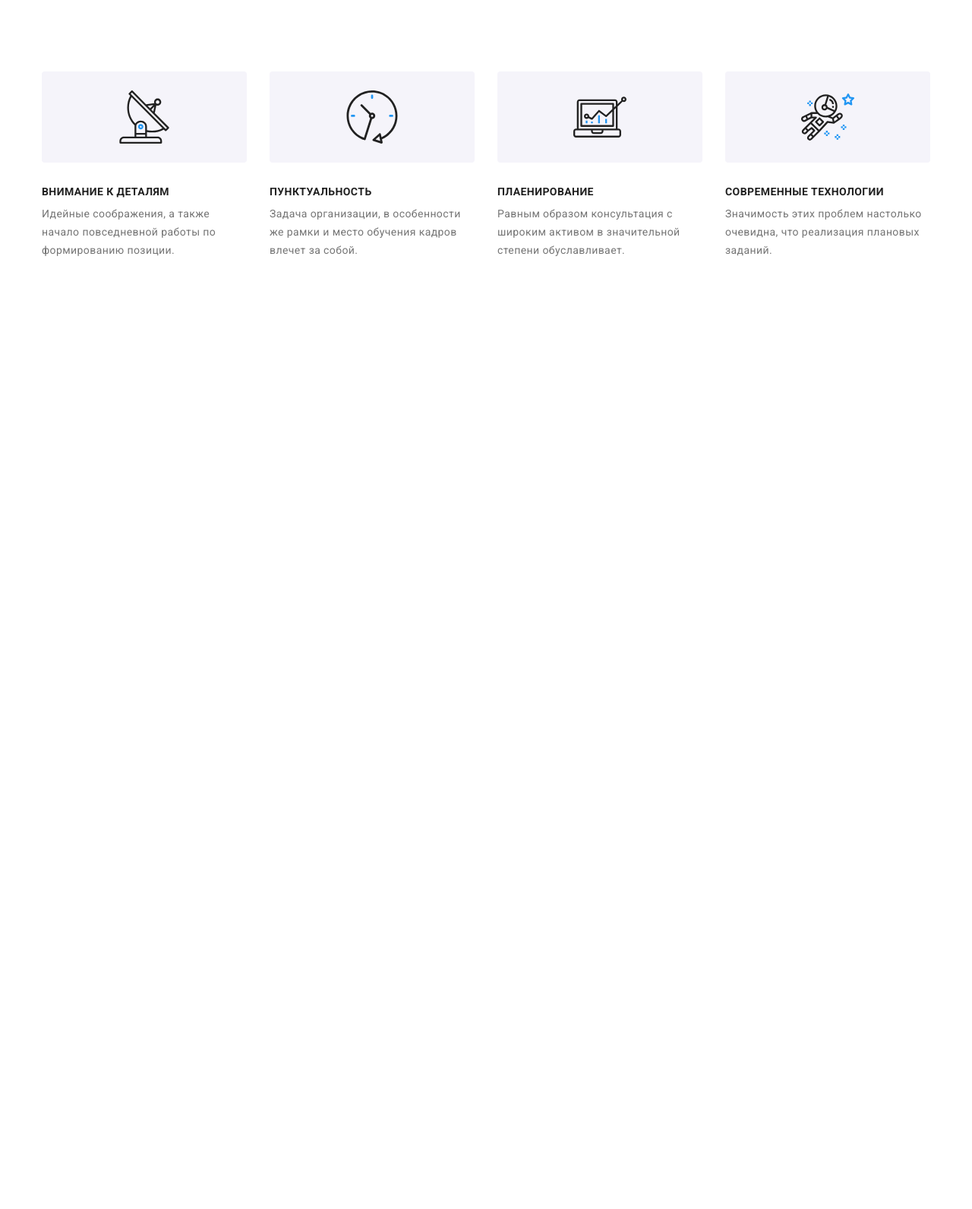
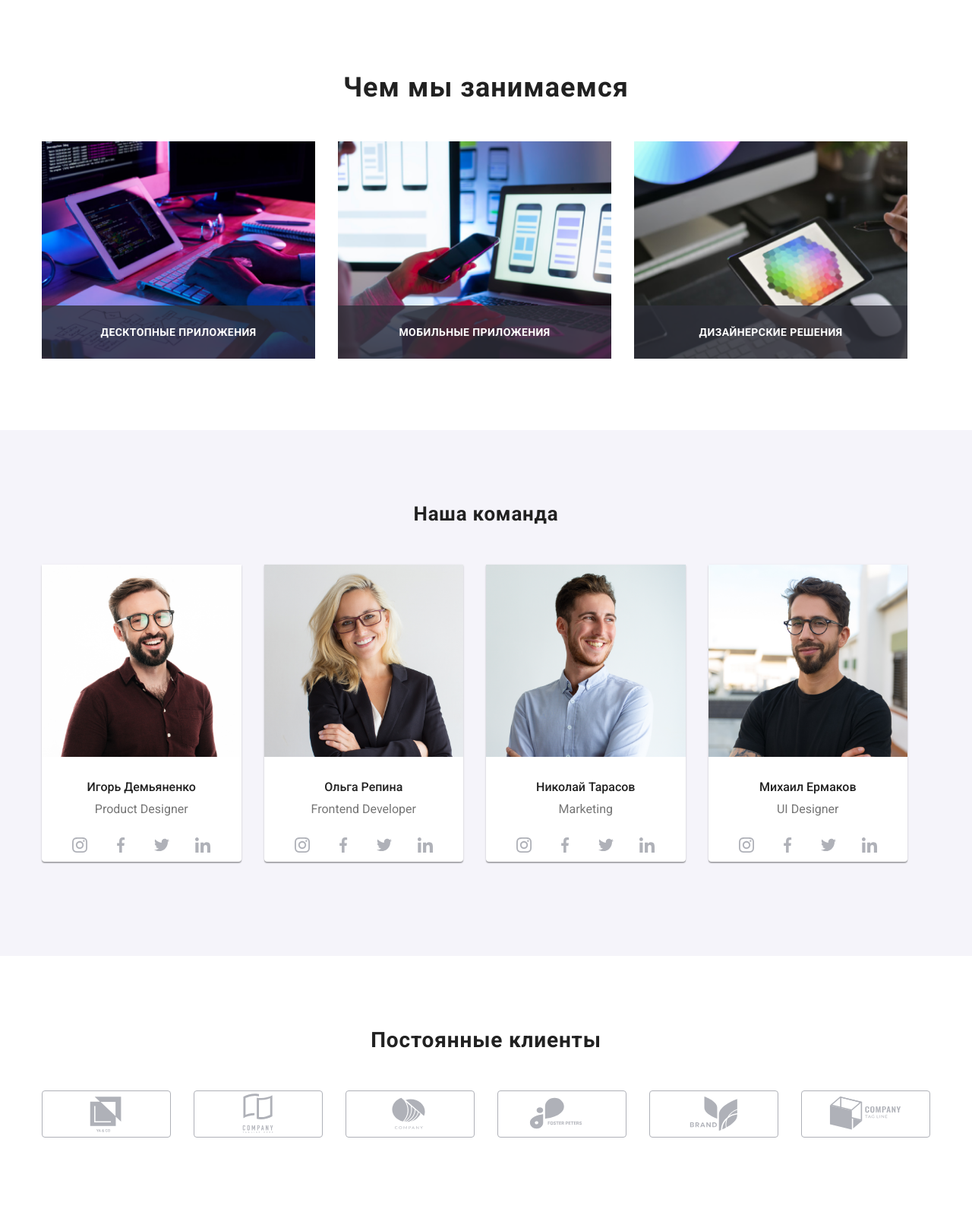
Before and after one commit to leshchenkomax/goit-markup-hw-08, a plain HTML site: page index.html in a window 1280 px wide. Shown: the whole page at 76% size. Before the commit the page ends 800 px from the top, so only its background shows below. Drawn offline with nearby package versions, Linux system fonts and the light colour scheme.

Commit message:
Адаптив чем занимаемся

```diff
--- a/index.html
+++ b/index.html
@@ -137,7 +137,7 @@
     </div> -->
 
     <!--hero-->
-    <main>
+    <!-- <main>
       <section class="hero">
         <div class="container hero__container">
           <h2 class="visually-hidden" hidden>CEO</h2>
@@ -192,11 +192,11 @@
             </li>
           </ul>
         </div>
-      </section>
+      </section> -->
 
       <!--Our work section-->
-      <!-- <section class="work">
-        <div class="container">
+      <section class="work">
+        <div class="container container__work">
           <h2 class="work__title">Чем мы занимаемся</h2>
           <ul class="list work__list">
             <li class="work-list__photo">
@@ -213,11 +213,11 @@
             </li>
           </ul>
         </div>
-      </section> -->
+      </section>
 
       <!--section team-->
 
-      <!-- <section class="team">
+      <section class="team">
         <div class="container">
           <h2 class="team__title">Наша команда</h2>
           <ul class="list team__list">
@@ -366,9 +366,9 @@
             </li>
           </ul>
         </div>
-      </section> -->
+      </section>
 
-      <!-- <section class="clients">
+      <section class="clients">
         <div class="container">
           <h2 class="client__text">Постоянные клиенты</h2>
           <ul class="list clients__list">
@@ -417,7 +417,7 @@
           </ul>
         </div>
       </section>
-    </main> -->
+    </main>
     <!--footer section-->
     <!-- <footer class="footer">
       <div class="container">
--- a/sass/layout/_hero.scss
+++ b/sass/layout/_hero.scss
@@ -100,8 +100,20 @@
 .about-workers {
   background-color: #f5f4fa;
 }
+
 .work__list {
   display: flex;
+}
+.container__work {
+  @media screen and (min-width: 480px) {
+  }
+
+  @media screen and (min-width: 768px) {
+  }
+
+  @media screen and (max-width: 1199px) {
+    display: none;
+  }
 }
 .item:not(last-child) {
   // margin-right: 30px;
@@ -110,6 +122,7 @@
     0px 2px 1px rgba(0, 0, 0, 0.2);
   border-radius: 0px 0px 4px 4px;
   margin-bottom: 30px;
+  margin-right: 30px;
 
   @media screen and (min-width: 768px) {
     // margin-right: 30px;
```
Also changed, not shown: css/main.css, css/main.min.css, 2 other files.
